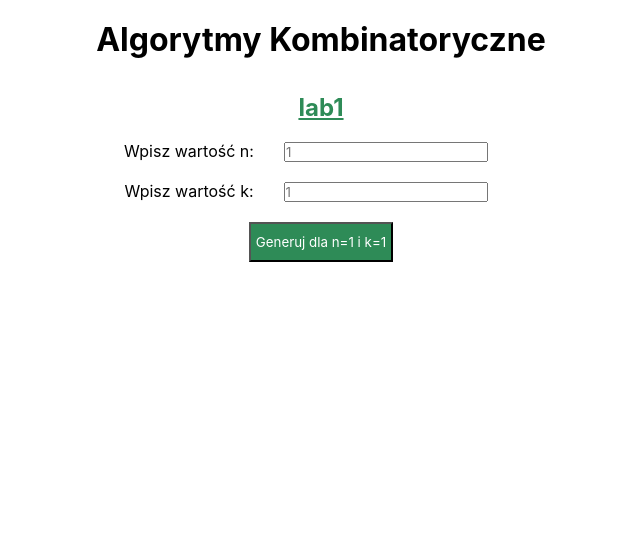
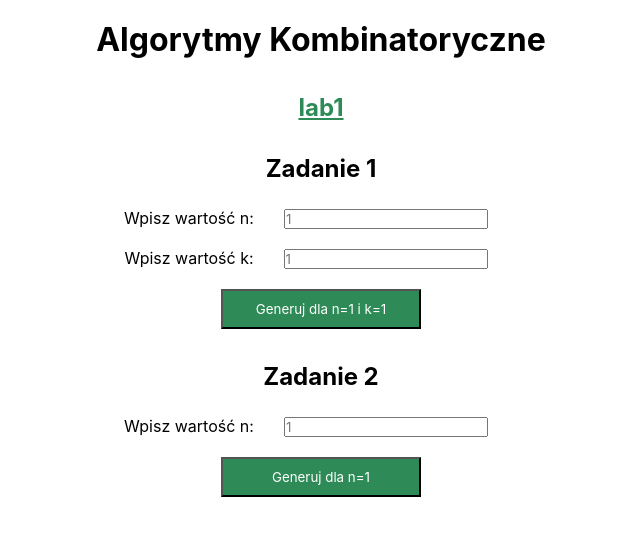
Before and after one commit to piotrwrzodak/UAM-ALK, a React (Create React App) app: page /lab1 in a window 1280 px wide. Shown: the top 536 px of the page, without its empty margins (319-959 px from the left). Built offline with nearby package versions, Linux system fonts and the light colour scheme.

Commit message:
task 2 done

```diff
--- a/src/components/Lab1/Lab1.js
+++ b/src/components/Lab1/Lab1.js
@@ -1,8 +1,18 @@
 import React, { useState } from 'react';
 
 import alg1 from './algorithms/alg1';
+import alg2 from './algorithms/alg2';
 
 function Lab1() {
+  return (
+    <>
+      <Zadanie1 />
+      <Zadanie2 />
+    </>
+  );
+}
+
+const Zadanie1 = () => {
   const [n, setN] = useState(1);
   const [k, setK] = useState(1);
   const [output, setOutput] = useState(null);
@@ -15,6 +25,7 @@ function Lab1() {
 
   return (
     <>
+      <h2 className="heading">Zadanie 1</h2>
       <form onSubmit={submitHandler} className="form">
         <p>
           Wpisz wartość n:
@@ -54,6 +65,48 @@ function Lab1() {
       )}
     </>
   );
-}
+};
+
+const Zadanie2 = () => {
+  const [n, setN] = useState(1);
+  const [output, setOutput] = useState(null);
+
+  const submitHandler = (e) => {
+    e.preventDefault();
+    let out = alg2(parseInt(n));
+    setOutput(out);
+  };
+
+  return (
+    <>
+      <h2 className="heading">Zadanie 2</h2>
+      <form onSubmit={submitHandler} className="form">
+        <p>
+          Wpisz wartość n:
+          <input
+            type="number"
+            min="1"
+            name="n"
+            className="input"
+            placeholder={n}
+            onChange={(e) => setN(e.target.value)}
+          />
+        </p>
+        <button type="submit" className="button">
+          Generuj dla n={n}
+        </button>
+      </form>
+      {output && (
+        <ul className="output-list">
+          {output.map((array) => (
+            <li key={array} className="output-list__item">
+              {array}
+            </li>
+          ))}
+        </ul>
+      )}
+    </>
+  );
+};
 
 export default Lab1;
--- /dev/null
+++ b/src/components/Lab1/algorithms/alg2.js
@@ -0,0 +1,35 @@
+const alg2 = (n) => {
+  var array = new Array(n).fill(1);
+  var finalSet = [];
+  finalSet.push(array);
+
+  let i;
+  while (true) {
+    i = n - 1;
+    if (array[i] < i + 1) {
+      array = replaceElement(array, i, array[i] + 1);
+    } else if (array[i] === i + 1) {
+      while (array[i] === i + 1) {
+        i--;
+      }
+      if (i < 0) break;
+      array = replaceElement(array, i, array[i] + 1);
+      i++;
+      while (i < n) {
+        array = replaceElement(array, i, 1);
+        i++;
+      }
+    }
+    finalSet.push(array);
+  }
+
+  return finalSet;
+};
+
+const replaceElement = (array, index, value) => {
+  let temp = array.slice();
+  temp.splice(index, 1, value);
+  return temp;
+};
+
+export default alg2;
--- a/src/index.css
+++ b/src/index.css
@@ -57,7 +57,7 @@
 
 .button {
   margin: 10px 0;
-  width: auto;
+  width: 200px;
   padding: 5px;
   height: 40px;
   background-color: rgb(46, 139, 87);
@@ -79,3 +79,9 @@
   margin: 3px;
   font-size: 0.7rem;
 }
+
+.heading {
+  width: 100%;
+  text-align: center;
+  margin: 1.4rem 0 1rem;
+}
```
